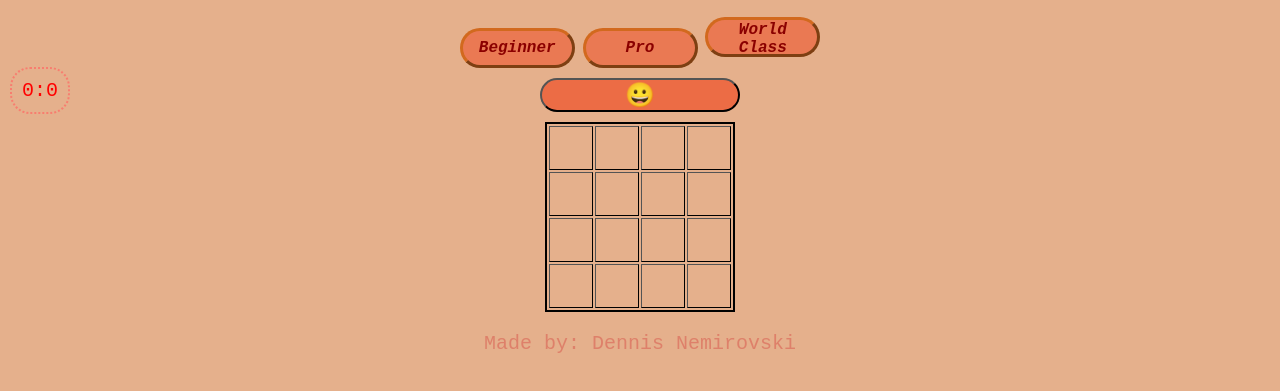
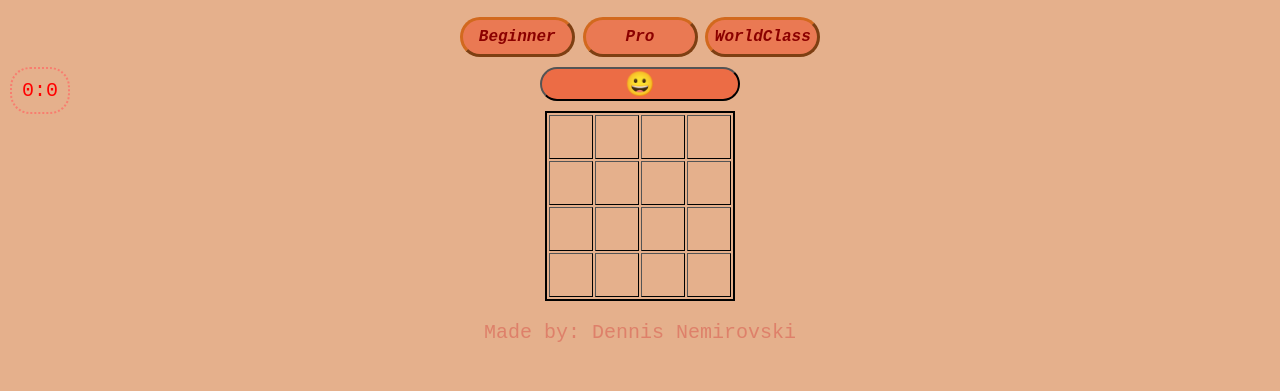
Before and after one commit to dennis1232/mine-sweeper, a plain HTML site: page index.html in a window 1280 px wide. Shown: the part 183-574 px from the top of the page. Drawn offline with Linux system fonts and the light colour scheme.

Commit message:
Add files via upload

```diff
--- a/index.html
+++ b/index.html
@@ -24,7 +24,7 @@
     <div>
         <button class="buttons" onclick="setLevel(this)">Beginner</button>
         <button class="buttons" onclick="setLevel(this)">Pro</button>
-        <button class="buttons" onclick="setLevel(this)">World Class</button>
+        <button class="buttons" onclick="setLevel(this)">WorldClass</button>
     </div>
     <div class="reset"><button onclick="init(this)">😀</button></div>
     <table>
```
